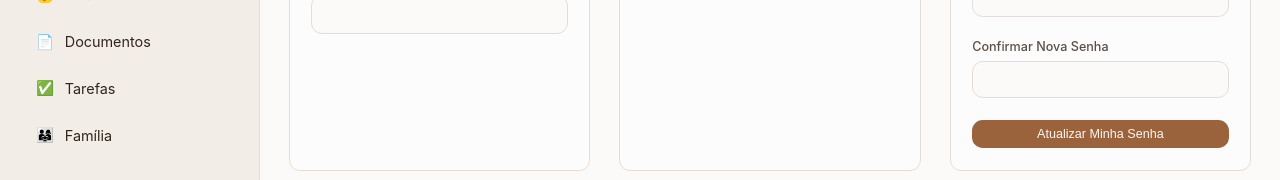
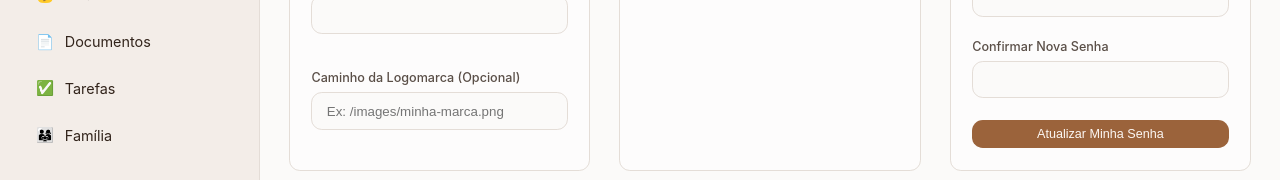
Before and after one commit to lucianoxote/psicomaneger, a Next.js app: page /configuracoes in a window 1280 px wide. Shown: the part 305-485 px from the top of the page. Built offline with nearby package versions, Linux system fonts and the light colour scheme; no server answers.

Commit message:
feat(settings): Allow users to specify a custom logo URL

```diff
--- a/src/app/api/configuracoes/route.ts
+++ b/src/app/api/configuracoes/route.ts
@@ -23,6 +23,7 @@ export async function GET() {
       crp: settings?.crp || '',
       tema: settings?.tema || 'Tema Claro (Premium)',
       idioma: settings?.idioma || 'Português (Brasil)',
+      logoUrl: settings?.logoUrl || '',
     };
 
     return NextResponse.json(response);
@@ -51,6 +52,7 @@ export async function POST(request: Request) {
           crp: body.crp,
           tema: body.tema,
           idioma: body.idioma,
+          logoUrl: body.logoUrl,
           userId: session.user.id,
           updatedAt: new Date()
         }
--- a/src/app/configuracoes/page.tsx
+++ b/src/app/configuracoes/page.tsx
@@ -134,6 +134,16 @@ export default function ConfiguracoesPage() {
                 className="form-input"
                 value={localSettings.crp}
                 onChange={e => setLocalSettings({...localSettings, crp: e.target.value})}
+              />
+            </div>
+            <div className="form-group">
+              <label className="form-label">Caminho da Logomarca (Opcional)</label>
+              <input
+                type="text"
+                className="form-input"
+                placeholder="Ex: /images/minha-marca.png"
+                value={localSettings.logoUrl || ''}
+                onChange={e => setLocalSettings({...localSettings, logoUrl: e.target.value})}
               />
             </div>
           </div>
--- a/src/components/SettingsProvider.tsx
+++ b/src/components/SettingsProvider.tsx
@@ -7,6 +7,7 @@ type Settings = {
   crp: string;
   tema: string;
   idioma: string;
+  logoUrl?: string;
 };
 
 type SettingsContextType = {
--- a/src/components/Sidebar.tsx
+++ b/src/components/Sidebar.tsx
@@ -60,6 +60,18 @@ export default function Sidebar({ isOpen, onClose }: SidebarProps) {
                 }}
               />
             </>
+          ) : settings.logoUrl ? (
+            <img
+              src={settings.logoUrl}
+              alt={settings.nomeClinica || "Logo da Clínica"}
+              style={{
+                width: '100%',
+                maxWidth: '185px',
+                height: 'auto',
+                marginBottom: '0.5rem',
+                transition: 'all 0.3s ease'
+              }}
+            />
           ) : (
             <div style={{ display: 'flex', alignItems: 'center', justifyContent: 'center', width: '70px', height: '70px', margin: '0 auto 0.5rem auto', backgroundColor: 'hsl(var(--primary)/0.1)', borderRadius: '50%', color: 'hsl(var(--primary))', boxShadow: '0 4px 10px rgba(0,0,0,0.05)', border: '2px solid hsl(var(--primary)/0.2)' }}>
               <span style={{ fontSize: '2rem', fontWeight: 'bold' }}>{settings.nomeClinica ? settings.nomeClinica.charAt(0).toUpperCase() : '🧠'}</span>
```
